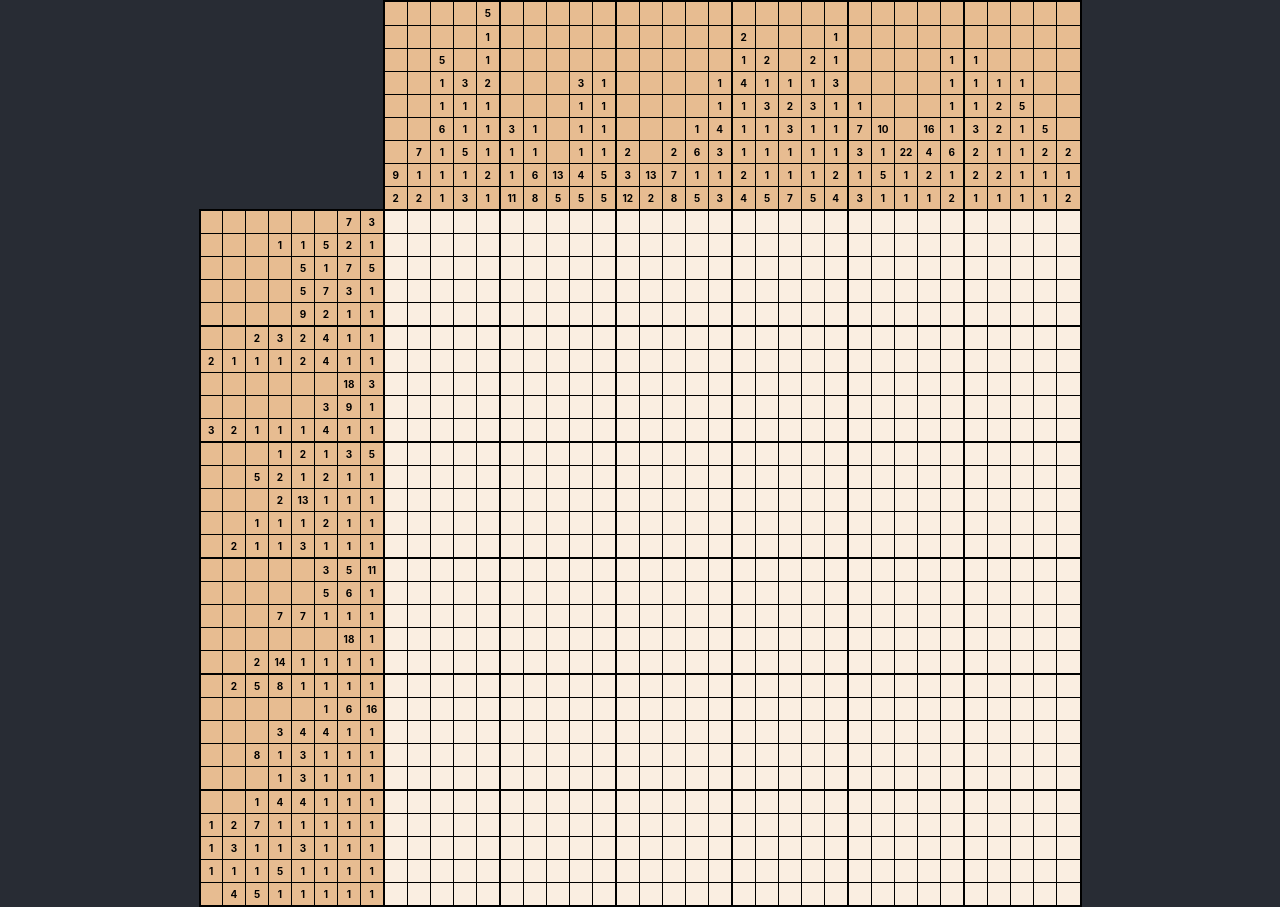
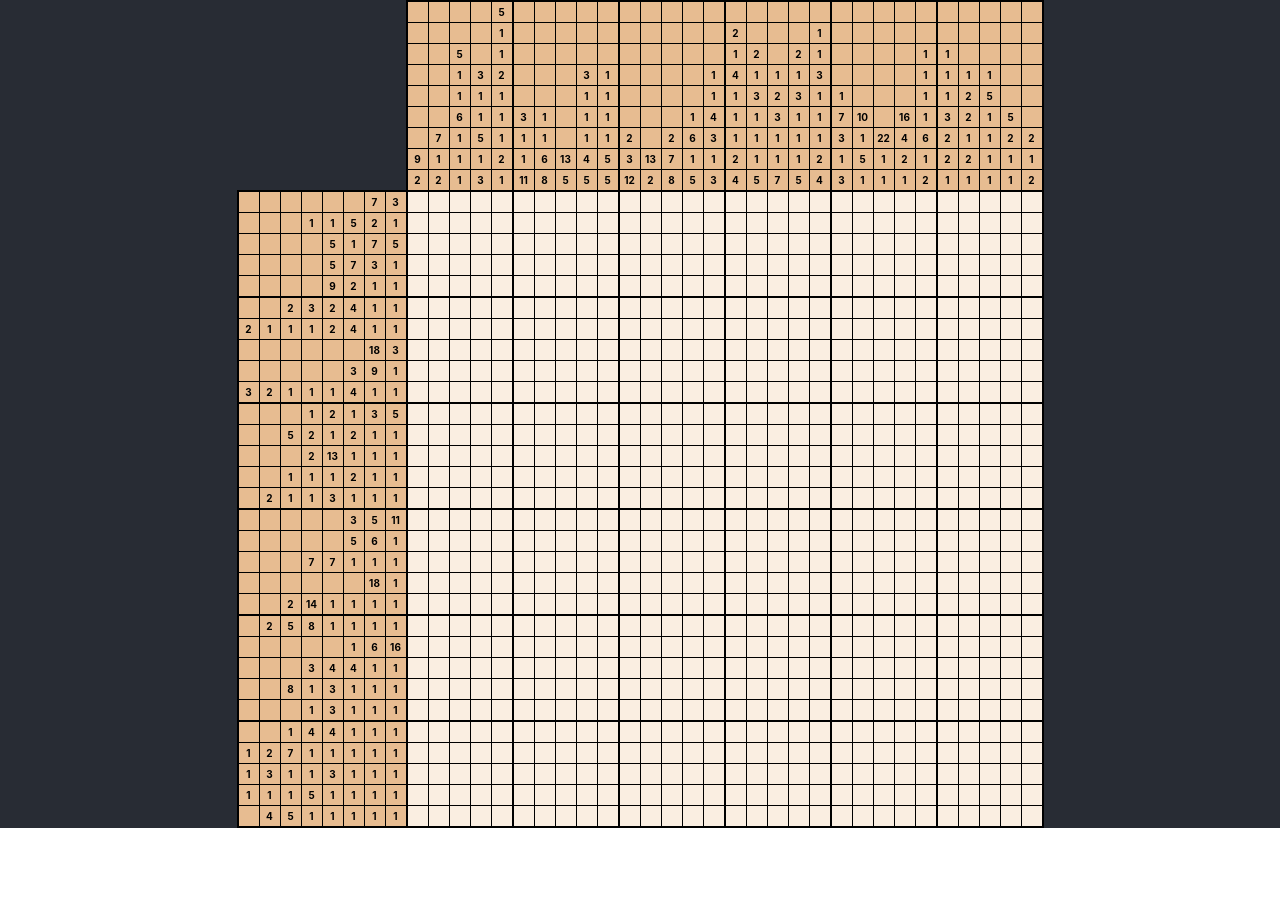
Before and after one commit to jakemuncada/nonograms, a React (Create React App) app: page / in a window 1280 px wide. After the commit the page ends 828 px from the top, so only its background shows below. Built offline with nearby package versions, Linux system fonts and the light colour scheme.

Commit message:
Fixed inconsistency in cell size and spacing.

```diff
--- a/src/components/Board.css
+++ b/src/components/Board.css
@@ -26,7 +26,6 @@
 #left-container {
     grid-row: 2;
     grid-column: 1;
-    box-sizing: border-box;
     background-color: #e7bc91;
 }
 
@@ -54,7 +53,6 @@ table {
 
 .cell {
     padding: 0;
-    box-sizing: border-box;
     cursor: pointer;
 
     user-select: none;
--- a/src/components/Cell.js
+++ b/src/components/Cell.js
@@ -1,6 +1,5 @@
 import React from "react";
 import { SYMBOL_ID_EMPTY, SYMBOL_ID_FILL, SYMBOL_ID_X } from "../constants";
-import { getCellHeight, getCellWidth } from "../utils";
 import SymbolSquare from "./symbols/SymbolSquare";
 import SymbolX from "./symbols/SymbolX";
 
@@ -19,14 +18,14 @@ class Cell extends React.Component {
             handleMouseDown, handleMouseEnter } = this.props;
 
         const tdStyle = {
-            width: getCellWidth(cols, col, cellSize),
-            height: getCellHeight(row, cellSize),
+            width: cellSize,
+            height: cellSize,
             borderColor: "black",
             borderStyle: "solid",
             borderWidth: getBorderWidth(rows, cols, row, col)
         };
 
-        const contentSize = cellSize - 5;
+        const contentSize = cellSize - 4;
         const contentStyle = {
             left: 2,
             width: contentSize,
--- a/src/components/LeftPanel.js
+++ b/src/components/LeftPanel.js
@@ -1,5 +1,4 @@
 import React from "react";
-import { getCellHeight } from "../utils";
 
 class LeftPanel extends React.Component {
     getMaxNumOfCols(data) {
@@ -31,7 +30,7 @@ class LeftPanel extends React.Component {
     }
 
     render() {
-        let { rows, cols, data, cellSize } = this.props;
+        const { rows, cols, data, cellSize } = this.props;
 
         if (data === null || data.length <= 0) {
             return null;
@@ -52,8 +51,8 @@ class LeftPanel extends React.Component {
             for (let col = 0; col < cols; col++) {
 
                 let tdStyle = {
-                    width: getWidth(cols, col, cellSize),
-                    height: getCellHeight(row, cellSize),
+                    width: cellSize,
+                    height: cellSize,
                     borderColor: "black",
                     borderStyle: "solid",
                     borderWidth: getBorderWidth(rows, cols, row, col)
@@ -73,10 +72,6 @@ class LeftPanel extends React.Component {
         return <table id="left-table"><tbody>{tableRows}</tbody></table>;
     }
 }
-
-const getWidth = (cols, col, cellSize) => (
-    (col === cols - 1) ? cellSize - 1 : cellSize
-);
 
 const getBorderWidth = (rows, cols, row, col) => {
     let topBdr = 1;
--- a/src/components/TopPanel.js
+++ b/src/components/TopPanel.js
@@ -1,10 +1,9 @@
 import React from "react";
-import { getCellWidth } from "../utils";
 
 class TopPanel extends React.Component {
 
     render() {
-        let { rows, cols, data, cellSize } = this.props;
+        const { rows, cols, data, cellSize } = this.props;
 
         if (data === null || data.length <= 0) {
             return null;
@@ -24,8 +23,8 @@ class TopPanel extends React.Component {
             for (let col = 0; col < cols; col++) {
 
                 let tdStyle = {
-                    width: getCellWidth(cols, col, cellSize),
-                    height: getHeight(row, cellSize),
+                    width: cellSize,
+                    height: cellSize,
                     borderColor: "black",
                     borderStyle: "solid",
                     borderWidth: getBorderWidth(rows, cols, row, col)
@@ -44,14 +43,6 @@ class TopPanel extends React.Component {
 
         return <table id="top-table"><tbody>{tableRows}</tbody></table>;
     }
-}
-
-const getHeight = (row, cellSize) => {
-    if (row === 0) {
-        return cellSize + 1;
-    }
-
-    return cellSize;
 }
 
 const getBorderWidth = (rows, cols, row, col) => {
--- a/src/redux/reducers/board.js
+++ b/src/redux/reducers/board.js
@@ -5,7 +5,7 @@ import { SET_PUZZLE_DATA, RESET_PUZZLE_DATA, ADJUST_CELL_SIZE } from "../actionT
 const initialState = {
     rows: 30,
     cols: 30,
-    cellSize: 23,
+    cellSize: 20,
     data: []
 };
 
--- a/src/utils.js
+++ b/src/utils.js
@@ -15,26 +15,6 @@ export const calcCellSize = (rows, boardHeight, cols, boardWidth) => {
     const height = boardHeight / rows;
     let cellSize = Math.max(width, height);
     return Math.floor(cellSize);
-}
-
-export const getCellWidth = (cols, col, cellSize) => {
-    if (col === cols - 1) {
-        return cellSize + 1;
-    }
-
-    if (col % 5 === 0) {
-        return cellSize + 1;
-    }
-
-    return cellSize;
-}
-
-export const getCellHeight = (row, cellSize) => {
-    if ((row + 1) % 5 === 0) {
-        return cellSize + 1;
-    }
-
-    return cellSize;
 }
 
 export const calcMinBoardWidth = (cols) => {
```
